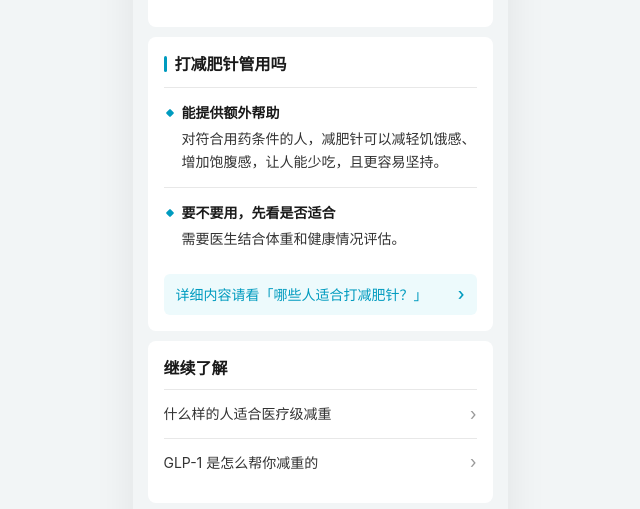
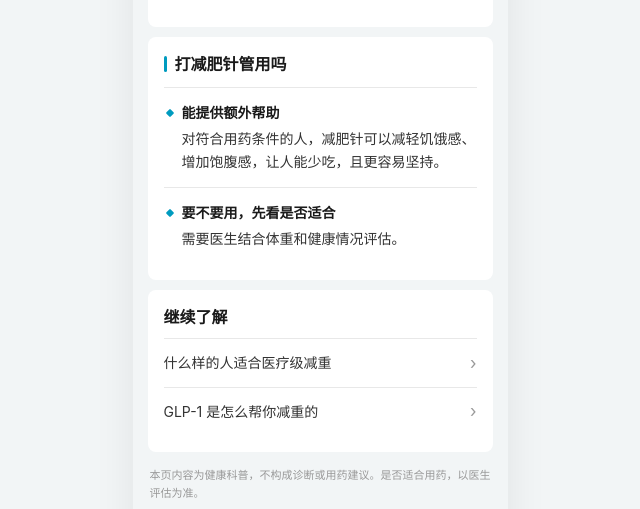
Before and after one commit to lipulin222/health-subscription-demo, a plain HTML site: page edu-article-v2/index.html in a window 1280 px wide. Shown: the part 696-1205 px from the top of the page, without its empty margins (320-960 px from the left). Drawn offline with Linux system fonts and the light colour scheme.

Commit message:
fix: 移除详情页延伸阅读跳转条

```diff
--- a/edu-article-v2/index.html
+++ b/edu-article-v2/index.html
@@ -77,9 +77,6 @@ html::-webkit-scrollbar,body::-webkit-scrollbar{width:0;height:0;display:none}
 .pt__dot{width:6px;height:6px;margin:8px auto 0;border-radius:1px;background:var(--brand);transform:rotate(45deg)}
 .pt__t{font-size:var(--fs-3);font-weight:600;line-height:21px;color:var(--t-title)}
 .pt__p{margin-top:4px;font-size:var(--fs-3);line-height:23px;color:var(--t-primary)}
-.read-more{display:flex;align-items:center;justify-content:space-between;gap:10px;margin-top:10px;padding:10px 12px;border-radius:var(--radius-default);background:var(--brand-light);color:var(--brand);font-size:var(--fs-3);font-weight:500;line-height:21px;text-decoration:none}
-.read-more:active{background:var(--brand-light-active)}
-.read-more__go{font-size:var(--fs-5);line-height:1;flex-shrink:0}
 
 /* 继续了解 */
 .more__hd{font-size:var(--fs-4);font-weight:600;line-height:22px;color:var(--t-title);padding-bottom:10px;border-bottom:1px solid var(--divider)}
@@ -164,9 +161,6 @@ html::-webkit-scrollbar,body::-webkit-scrollbar{width:0;height:0;display:none}
           <span class="pt__dot"></span>
           <div><h3 class="pt__t">要不要用，先看是否适合</h3><p class="pt__p">需要医生结合体重和健康情况评估。</p></div>
         </div>
-        <a class="read-more" href="../patient-education/index.html?stage=1#/g/know">
-          <span>详细内容请看「哪些人适合打减肥针？」</span><span class="read-more__go">›</span>
-        </a>
       </section>
 
       <section class="card">
```
